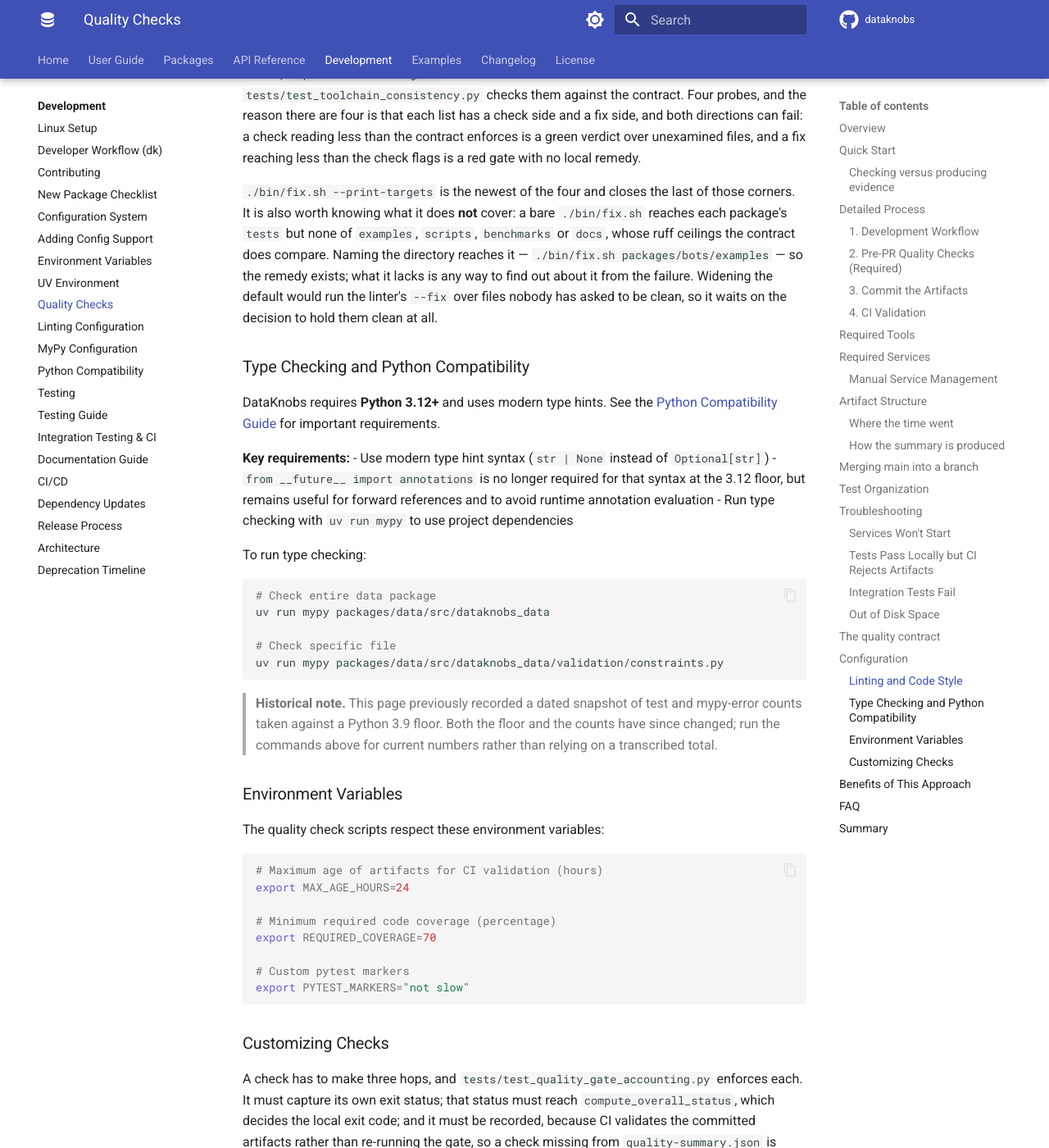
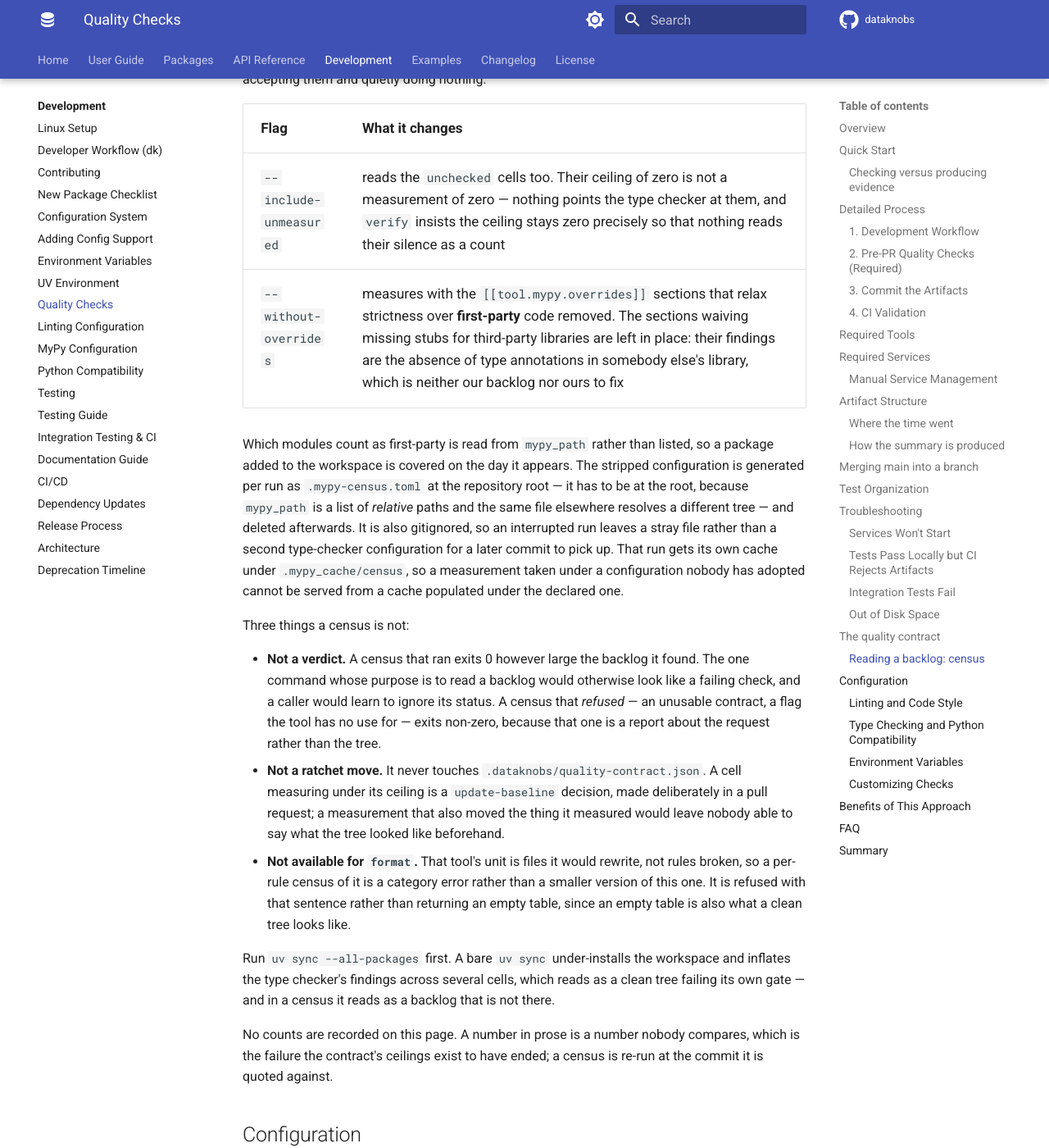
Before and after one commit to KBS-Labs/dataknobs, an MkDocs documentation site: the page built from docs/development/quality-checks.md, in a window 1280 px wide and 1400 px high, scrolled down 13018 px. Shown: the whole window at 82% size. Built offline with MkDocs 1.6.1 and Material for MkDocs 9.7.7, drawn with Linux system fonts in a browser that asks for light colours; comment, search, counter and statistics services are not loaded; some of the changed text lies outside the part shown.

Commit message:
docs(quality): document the census beside the contract it reads
Placed in the quality-checks page rather than a new one: the census is the
contract's ceilings read a second way, and a separate page would be a second
place for the two to drift apart.

Records no counts. A number in prose is a number nobody compares, which is the
failure the ceilings themselves exist to have ended — the page that documented
UP038 as ignored while it was being enforced is the local example. A census is
re-run at the commit it is quoted against.

Co-Authored-By: Claude Opus 5 (1M context) <noreply@anthropic.com>

````diff
--- a/docs/development/quality-checks.md
+++ b/docs/development/quality-checks.md
@@ -535,6 +535,89 @@ format/tests exceeds its ceiling: 21 findings against 20 allowed
     ... and 11 more
 ```
 
+### Reading a backlog: `census`
+
+A ceiling is denominated in findings, so `check` answers *whether* a cell is
+over budget and — since the file names are carried out of the measurement —
+*where*. It has never answered *what*. A cell at 657 might be one mechanical
+omission repeated six hundred times or six hundred separate judgements, and
+those have entirely different plans.
+
+`census` answers that from the same run:
+
+```bash
+# Every finding in every measured cell, broken down by the rule it names
+uv run python bin/quality-contract.py census --tool mypy
+uv run python bin/quality-contract.py census --tool ruff
+
+# One cell at a time, and machine-readable
+uv run python bin/quality-contract.py census --tool ruff --cell packages/data/tests
+uv run python bin/quality-contract.py census --tool mypy --json
+```
+
+The output lists every cell the run covered — including the ones that measured
+nothing, because "this cell is clean" and "the run never reached this cell" are
+different facts and a table showing only what was found renders them
+identically:
+
+```
+mypy census — N finding(s) under pyproject.toml
+
+per cell
+  packages/<name>/src: N  (transitional, ceiling N)
+      assignment: ...
+      arg-type: ...
+
+per rule, across every cell read
+  assignment: ...
+```
+
+Two flags widen the question, and both are type-checker-only — `census` refuses
+them for `ruff`, which has neither an unmeasured tier nor per-module
+configuration sections, rather than accepting them and quietly doing nothing:
+
+| Flag | What it changes |
+|---|---|
+| `--include-unmeasured` | reads the `unchecked` cells too. Their ceiling of zero is not a measurement of zero — nothing points the type checker at them, and `verify` insists the ceiling stays zero precisely so that nothing reads their silence as a count |
+| `--without-overrides` | measures with the `[[tool.mypy.overrides]]` sections that relax strictness over **first-party** code removed. The sections waiving missing stubs for third-party libraries are left in place: their findings are the absence of type annotations in somebody else's library, which is neither our backlog nor ours to fix |
+
+Which modules count as first-party is read from `mypy_path` rather than listed,
+so a package added to the workspace is covered on the day it appears. The
+stripped configuration is generated per run as `.mypy-census.toml` at the
+repository root — it has to be at the root, because `mypy_path` is a list of
+*relative* paths and the same file elsewhere resolves a different tree — and
+deleted afterwards. It is also gitignored, so an interrupted run leaves a stray
+file rather than a second type-checker configuration for a later commit to pick
+up. That run gets its own cache under `.mypy_cache/census`, so a measurement
+taken under a configuration nobody has adopted cannot be served from a cache
+populated under the declared one.
+
+Three things a census is not:
+
+- **Not a verdict.** A census that ran exits 0 however large the backlog it
+  found. The one command whose purpose is to read a backlog would otherwise look
+  like a failing check, and a caller would learn to ignore its status. A census
+  that *refused* — an unusable contract, a flag the tool has no use for — exits
+  non-zero, because that one is a report about the request rather than the tree.
+- **Not a ratchet move.** It never touches `.dataknobs/quality-contract.json`.
+  A cell measuring under its ceiling is a `update-baseline` decision, made
+  deliberately in a pull request; a measurement that also moved the thing it
+  measured would leave nobody able to say what the tree looked like beforehand.
+- **Not available for `format`.** That tool's unit is files it would rewrite,
+  not rules broken, so a per-rule census of it is a category error rather than a
+  smaller version of this one. It is refused with that sentence rather than
+  returning an empty table, since an empty table is also what a clean tree looks
+  like.
+
+Run `uv sync --all-packages` first. A bare `uv sync` under-installs the
+workspace and inflates the type checker's findings across several cells, which
+reads as a clean tree failing its own gate — and in a census it reads as a
+backlog that is not there.
+
+No counts are recorded on this page. A number in prose is a number nobody
+compares, which is the failure the contract's ceilings exist to have ended; a
+census is re-run at the commit it is quoted against.
+
 ## Configuration
 
 ### Linting and Code Style
````
